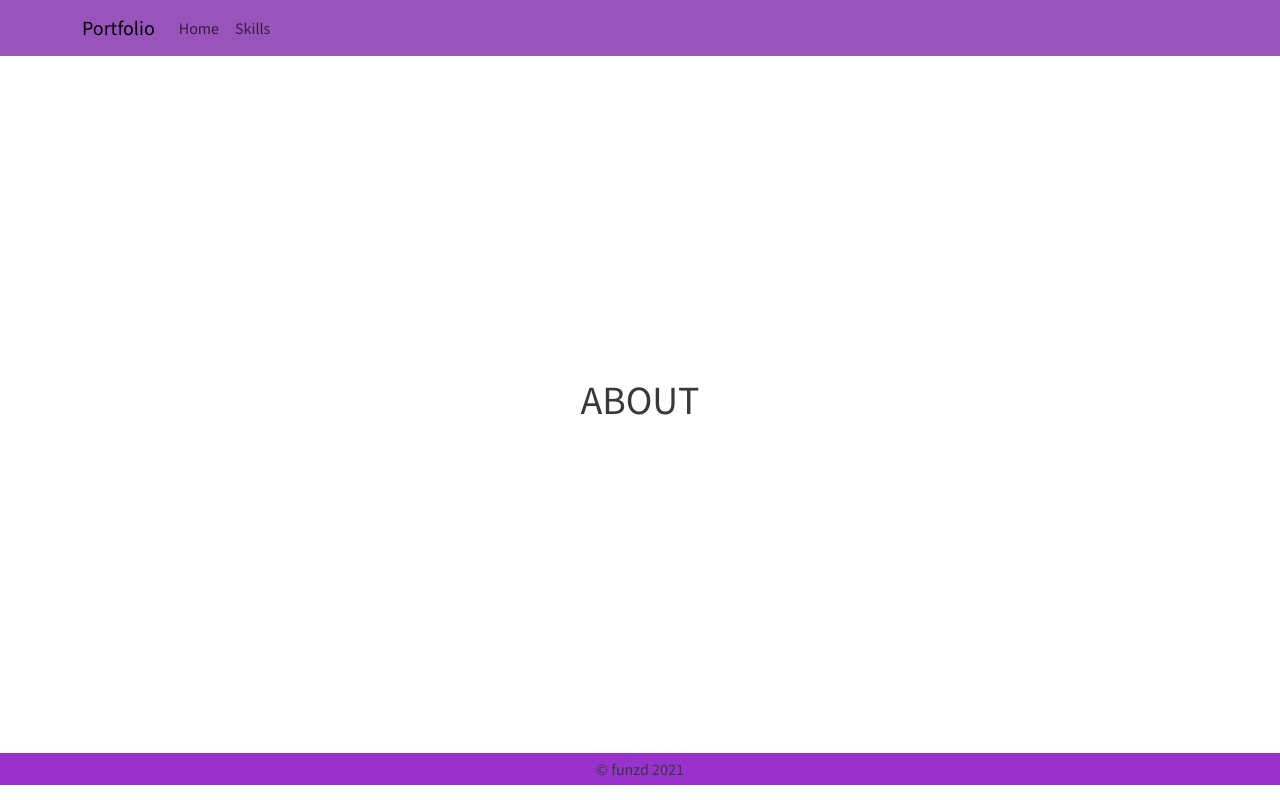
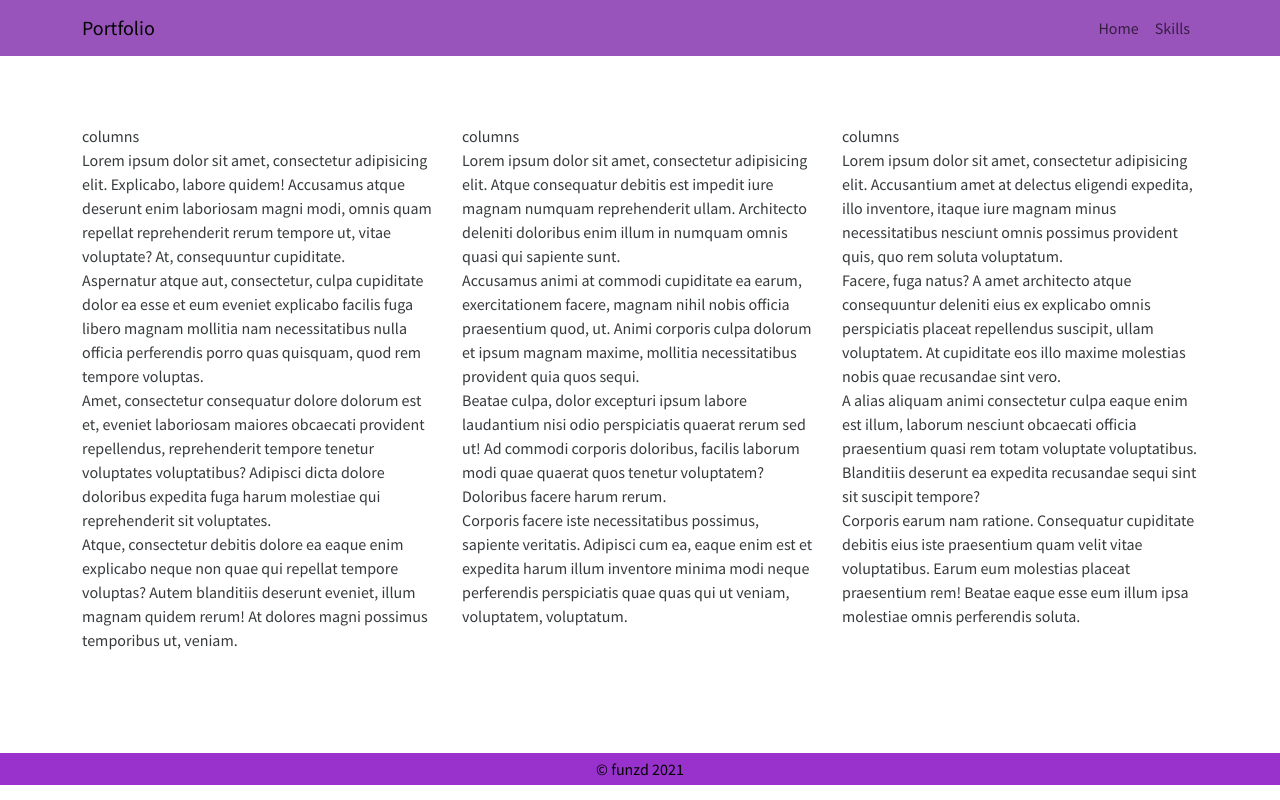
Before and after one commit to FunZd01/portfolio, a Next.js app: page /about in a window 1280 px wide. Built offline with nearby package versions, Linux system fonts and the light colour scheme.

Commit message:
mejorando navbar y agregando columnas a about

```diff
--- a/components/Layout.js
+++ b/components/Layout.js
@@ -12,9 +12,7 @@ const Layout = ({children}) => (
             <Navbar/>
             {children}
             <footer className={styles.footer}>
-                <div className="text-right">
                     &copy; funzd 2021
-                </div>
             </footer>
         </div>
     </>
--- a/components/Navbar.js
+++ b/components/Navbar.js
@@ -3,12 +3,14 @@ import Link from "next/link";
 import {Navbar, Nav, Container} from 'react-bootstrap'
 
 const Navbars = () => (
-    <Navbar bg="info" expand="lg" className={"bg-info"}>
+    <Navbar bg="info"  expand="lg" fixed={"top"}>
         <Container>
-            <Navbar.Brand href="/">Portfolio</Navbar.Brand>
+            <Link href="/">
+            <Navbar.Brand><a>Portfolio</a></Navbar.Brand>
+            </Link>
             <Navbar.Toggle aria-controls="basic-navbar-nav"/>
-            <Navbar.Collapse id="basic-navbar-nav">
-                <ul className="navbar-nav mr-auto">
+            <Navbar.Collapse id="basic-navbar-nav" className={" justify-content-end"}>
+                <ul className="navbar-nav">
                     <li className="nav-item active">
                         <Link href={"/"}>
                             <a className="nav-link">Home</a>
--- a/pages/about.js
+++ b/pages/about.js
@@ -1,11 +1,70 @@
-import Layout from '../components/Layout'
-import styles from '../styles/Home.module.css'
+import Layout from '../components/Layout';
+import styles from '../styles/Home.module.css';
+import {Container,Row,Col} from 'react-bootstrap';
 
 const About = () => (
     <Layout>
         <div className={styles.main}>
-            <h1>ABOUT</h1>
+            <Container className={"mb-5"}>
+                <Row>
+                    <Col xs={12} md={4}>
+                        columns
+                        <div>Lorem ipsum dolor sit amet, consectetur adipisicing elit. Explicabo, labore quidem!
+                            Accusamus atque deserunt enim laboriosam magni modi, omnis quam repellat reprehenderit rerum
+                            tempore ut, vitae voluptate? At, consequuntur cupiditate.</div>
+                        <div>Aspernatur atque aut, consectetur, culpa cupiditate dolor ea esse et eum eveniet explicabo
+                            facilis fuga libero magnam mollitia nam necessitatibus nulla officia perferendis porro quas
+                            quisquam, quod rem tempore voluptas.
+                        </div>
+                        <div>Amet, consectetur consequatur dolore dolorum est et, eveniet laboriosam maiores obcaecati
+                            provident repellendus, reprehenderit tempore tenetur voluptates voluptatibus? Adipisci dicta
+                            dolore doloribus expedita fuga harum molestiae qui reprehenderit sit voluptates.
+                        </div>
+                        <div>Atque, consectetur debitis dolore ea eaque enim explicabo neque non quae qui repellat
+                            tempore voluptas? Autem blanditiis deserunt eveniet, illum magnam quidem rerum! At dolores
+                            magni possimus temporibus ut, veniam.
+                        </div>
+                    </Col>
+                    <Col xs={12} md={4}>
+                        columns
+                        <div>Lorem ipsum dolor sit amet, consectetur adipisicing elit. Atque consequatur debitis est
+                            impedit iure magnam numquam reprehenderit ullam. Architecto deleniti doloribus enim illum in
+                            numquam omnis quasi qui sapiente sunt.</div>
+                        <div>Accusamus animi at commodi cupiditate ea earum, exercitationem facere, magnam nihil nobis
+                            officia praesentium quod, ut. Animi corporis culpa dolorum et ipsum magnam maxime, mollitia
+                            necessitatibus provident quia quos sequi.
+                        </div>
+                        <div>Beatae culpa, dolor excepturi ipsum labore laudantium nisi odio perspiciatis quaerat rerum
+                            sed ut! Ad commodi corporis doloribus, facilis laborum modi quae quaerat quos tenetur
+                            voluptatem? Doloribus facere harum rerum.
+                        </div>
+                        <div>Corporis facere iste necessitatibus possimus, sapiente veritatis. Adipisci cum ea, eaque
+                            enim est et expedita harum illum inventore minima modi neque perferendis perspiciatis quae
+                            quas qui ut veniam, voluptatem, voluptatum.
+                        </div>
+                    </Col>
+                    <Col xs={12} md={4}>
+                        columns
+                        <div>Lorem ipsum dolor sit amet, consectetur adipisicing elit. Accusantium amet at delectus
+                            eligendi expedita, illo inventore, itaque iure magnam minus necessitatibus nesciunt omnis
+                            possimus provident quis, quo rem soluta voluptatum.</div>
+                        <div>Facere, fuga natus? A amet architecto atque consequuntur deleniti eius ex explicabo omnis
+                            perspiciatis placeat repellendus suscipit, ullam voluptatem. At cupiditate eos illo maxime
+                            molestias nobis quae recusandae sint vero.
+                        </div>
+                        <div>A alias aliquam animi consectetur culpa eaque enim est illum, laborum nesciunt obcaecati
+                            officia praesentium quasi rem totam voluptate voluptatibus. Blanditiis deserunt ea expedita
+                            recusandae sequi sint sit suscipit tempore?
+                        </div>
+                        <div>Corporis earum nam ratione. Consequatur cupiditate debitis eius iste praesentium quam velit
+                            vitae voluptatibus. Earum eum molestias placeat praesentium rem! Beatae eaque esse eum illum
+                            ipsa molestiae omnis perferendis soluta.
+                        </div>
+                    </Col>
+                </Row>
+            </Container>
         </div>
+
     </Layout>
 )
 
--- a/pages/index.js
+++ b/pages/index.js
@@ -1,12 +1,16 @@
 import styles from '../styles/Home.module.css'
 import Layout from '../components/Layout'
+import Link from 'next/link'
 
 const index = () => (
     <Layout>
         <main className={styles.main}>
             <div className="col-6">
                 <h1 className={styles.title}>
-                    DOMINGO FUNEZ!
+                    <Link href="#">
+                        <a>DOMINGO FUNEZ!</a>
+                    </Link>
+
                 </h1>
             </div>
         </main>
--- a/styles/Home.module.css
+++ b/styles/Home.module.css
@@ -6,10 +6,11 @@
     flex-direction: column;
     justify-content: center;
     align-items: center;
-  height: 100vh;
+    /*height: 100vh;*/
 }
 
 .main {
+    margin-top: 4em;
     min-height: 87vh;
     flex: 1;
     display: flex;
@@ -19,107 +20,30 @@
 }
 
 .footer {
-  width: 100%;
+    margin-top: -0.5em;
+    padding:1em;
     height: 2em;
-  border-top: 1px solid floralwhite;
+    border-top: 1px solid white;
     display: flex;
     justify-content: center;
     align-items: center;
-  padding:1em;
-  background-color:darkorchid;
-}
-
-.footer a {
-  display: flex;
-  justify-content: center;
-  align-items: center;
-  flex-grow: 1;
-  font-weight: bold;
+    background-color: darkorchid;
+    color: #000;
 }
 
 .title a {
-  color: #0070f3;
+    color: #000;
     text-decoration: none;
 }
 
 .title {
-  margin: 0;
+    margin-left: -0.5em;
     line-height: 1.15;
     font-size: 15vw;
-  text-shadow: 3px 1px 1px darkorchid;
-}
-
-.title:hover{
-  font-weight: lighter;
-  cursor: pointer;
-}
-
-.title,
-.description {
+    text-shadow: 4px 5px 6px darkorchid;
     text-align: center;
 }
 
-.description {
-  line-height: 1.5;
-  font-size: 1.5rem;
+.title:hover {
+    font-weight: lighter;
 }
-
-.code {
-  background: #fafafa;
-  border-radius: 5px;
-  padding: 0.75rem;
-  font-size: 1.1rem;
-  font-family: Menlo, Monaco, Lucida Console, Liberation Mono, DejaVu Sans Mono,
-    Bitstream Vera Sans Mono, Courier New, monospace;
-}
-
-.grid {
-  display: flex;
-  align-items: center;
-  justify-content: center;
-  flex-wrap: wrap;
-  max-width: 800px;
-  margin-top: 3rem;
-}
-
-.card {
-  margin: 1rem;
-  padding: 1.5rem;
-  text-align: left;
-  color: inherit;
-  text-decoration: none;
-  border: 1px solid #eaeaea;
-  border-radius: 10px;
-  transition: color 0.15s ease, border-color 0.15s ease;
-  width: 45%;
-}
-
-.card:hover,
-.card:focus,
-.card:active {
-  color: #0070f3;
-  border-color: #0070f3;
-}
-
-.card h2 {
-  margin: 0 0 1rem 0;
-  font-size: 1.5rem;
-}
-
-.card p {
-  margin: 0;
-  font-size: 1.25rem;
-  line-height: 1.5;
-}
-
-.logo {
-  height: 1em;
-  margin-left: 0.5rem;
-}
-
-@media (max-width: 600px) {
-  .grid {
-    width: 100%;
-    flex-direction: column;
-  }
-}
```
Also changed, not shown: pages/history.js (+12 -0 lines). Lines whose indentation alone changed are shown as unchanged.
